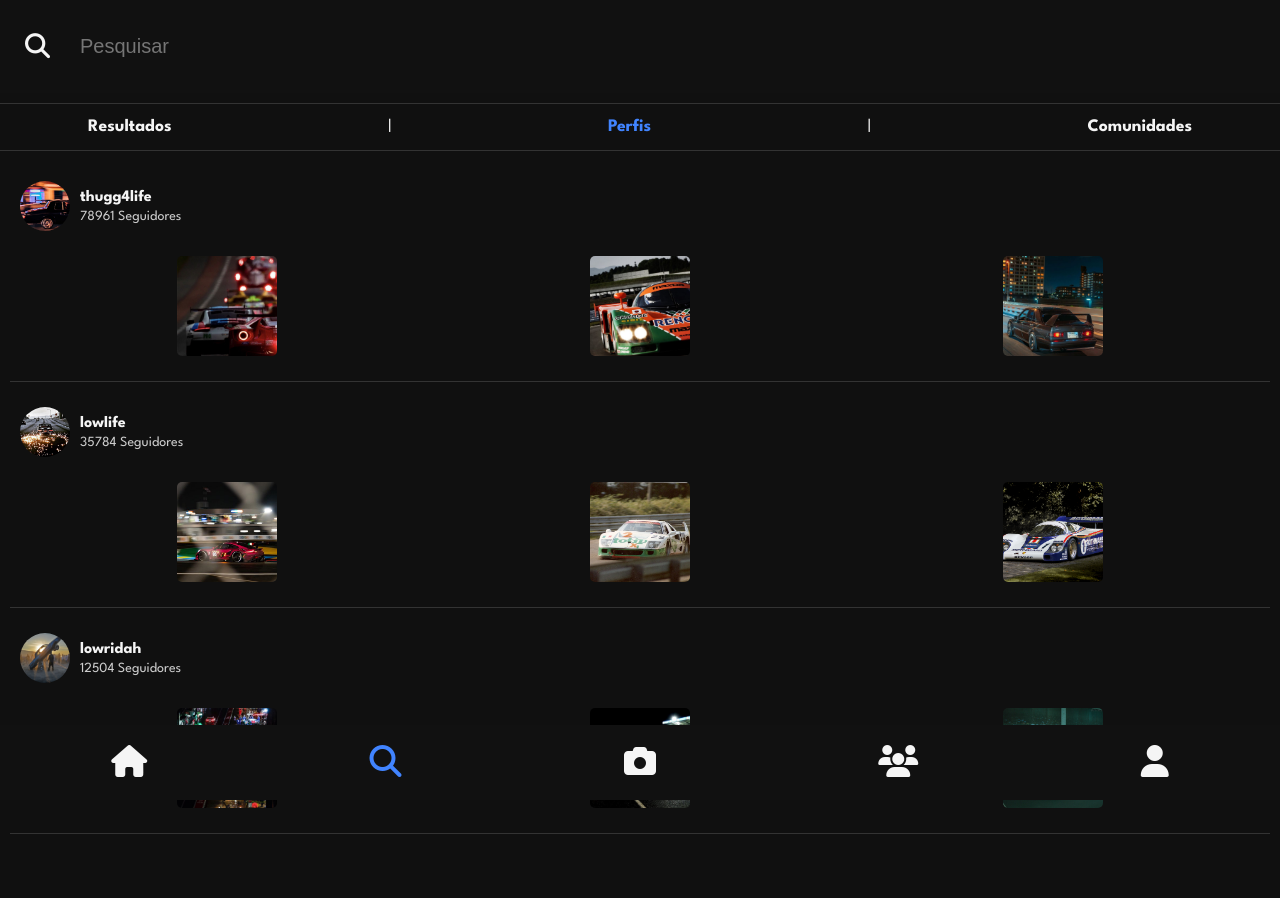
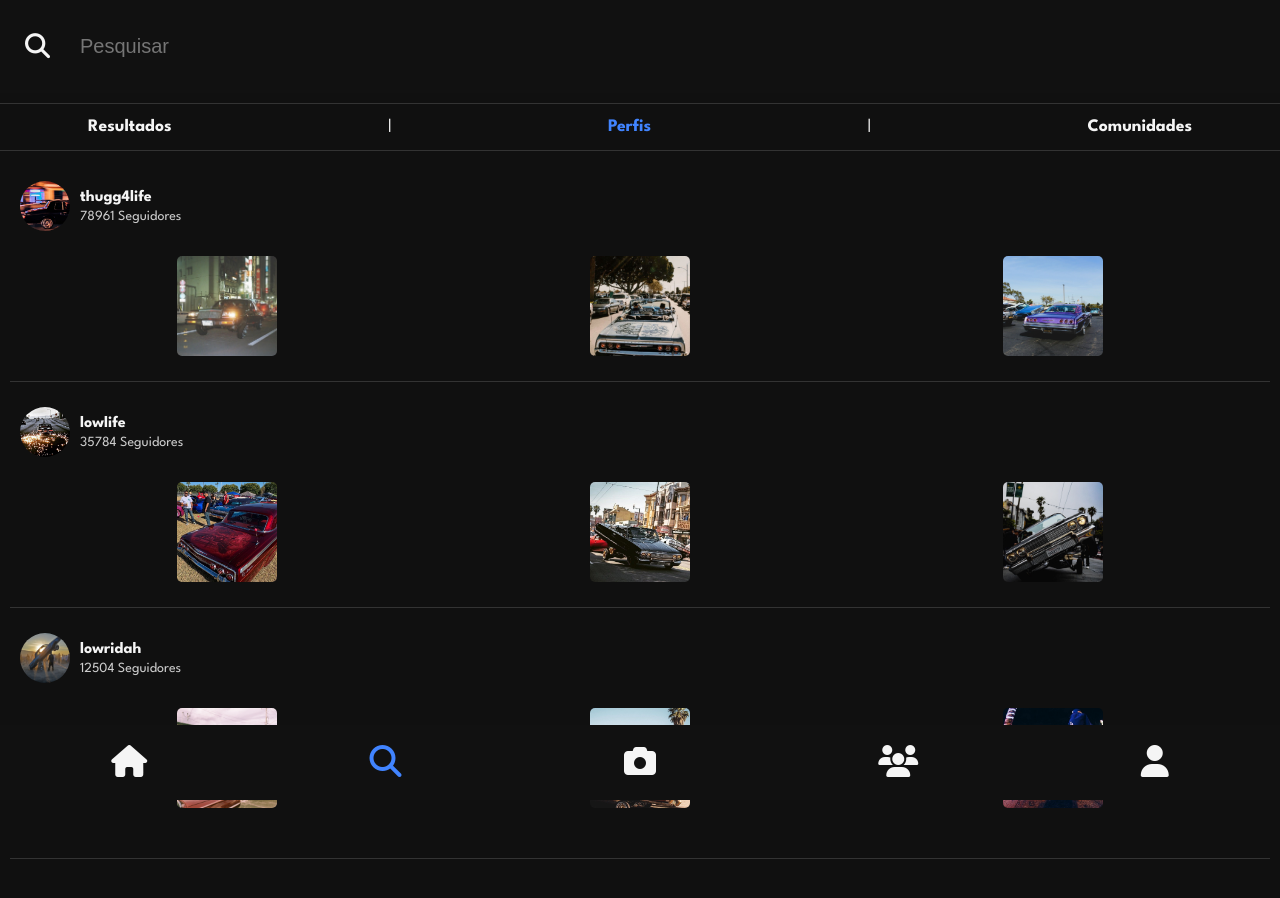
Before and after one commit to yRaffa/Stance, a plain HTML site: page src/pages/pesquisa-perfis.html in a window 1280 px wide. Drawn offline with Linux system fonts and the light colour scheme.

Commit message:
penultima edicao pesquisa

```diff
--- a/src/pages/pesquisa-perfis.html
+++ b/src/pages/pesquisa-perfis.html
@@ -38,9 +38,9 @@
             </div>
         </div>
         <div class="profile-gallery">
-            <img src="../images/perfil01.jpg" alt="Post" class="gallery-pic">
-            <img src="../images/perfil02.jpg" alt="Post" class="gallery-pic">
-            <img src="../images/perfil03.jpg" alt="Post" class="gallery-pic">
+            <img src="../images/lowriderimg1.jpg" alt="Post" class="gallery-pic">
+            <img src="../images/lowriderimg2.jpg" alt="Post" class="gallery-pic">
+            <img src="../images/lowriderimg3.jpg" alt="Post" class="gallery-pic">
         </div>
         <div class="profile-item">
             <img src="../images/lowrider2.jpg" alt="Foto do perfil" class="profile-pic">
@@ -50,9 +50,9 @@
             </div>
         </div>
         <div class="profile-gallery">
-            <img src="../images/perfil04.jpg" alt="Post" class="gallery-pic">
-            <img src="../images/perfil05.jpg" alt="Post" class="gallery-pic">
-            <img src="../images/perfil06.jpg" alt="Post" class="gallery-pic">
+            <img src="../images/lowriderimg4.jpg" alt="Post" class="gallery-pic">
+            <img src="../images/lowriderimg5.jpg" alt="Post" class="gallery-pic">
+            <img src="../images/lowriderimg6.jpg" alt="Post" class="gallery-pic">
         </div>
         <div class="profile-item">
             <img src="../images/lowrider3.jpg" alt="Foto do perfil" class="profile-pic">
@@ -62,9 +62,9 @@
             </div>
         </div>
         <div class="profile-gallery">
-            <img src="../images/perfil07.jpg" alt="Post" class="gallery-pic">
-            <img src="../images/perfil08.jpg" alt="Post" class="gallery-pic">
-            <img src="../images/perfil09.jpg" alt="Post" class="gallery-pic">
+            <img src="../images/lowriderimg7.jpg" alt="Post" class="gallery-pic">
+            <img src="../images/lowriderimg8.jpg" alt="Post" class="gallery-pic" style="margin-bottom: 25px;">
+            <img src="../images/lowriderimg9.jpg" alt="Post" class="gallery-pic">
         </div>
     </div>
     <div class="space"></div>
```
Also changed, not shown: src/images/lowriderimg1.jpg (added), src/images/lowriderimg2.jpg (added), src/images/lowriderimg3.jpg (added), src/images/lowriderimg4.jpg (added), src/images/lowriderimg5.jpg (added), src/images/lowriderimg6.jpg (added), src/images/lowriderimg7.jpg (added), src/images/lowriderimg8.jpg (added), src/images/lowriderimg9.jpg (added).
